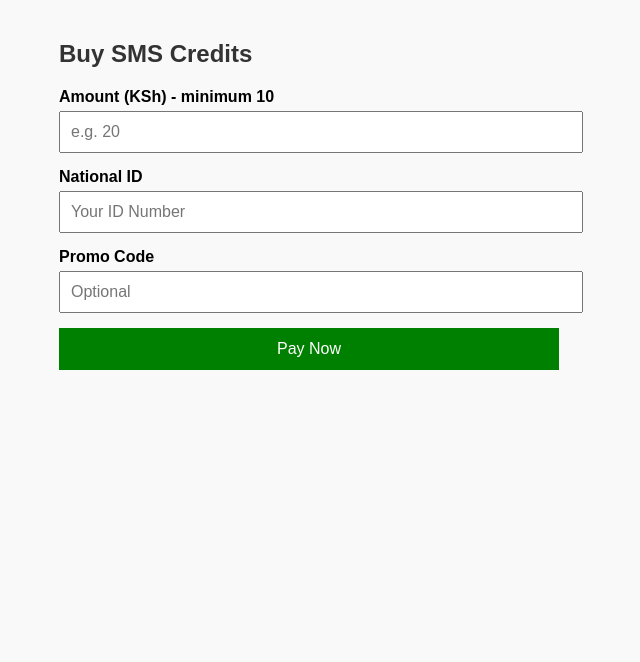
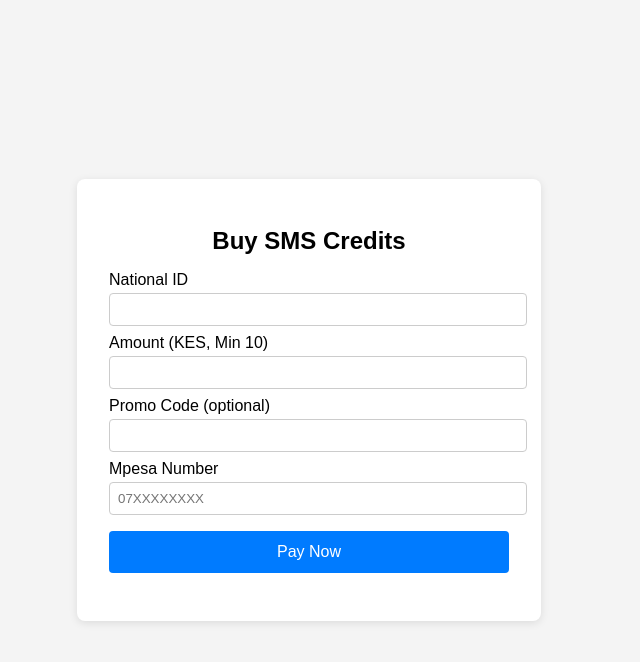
Before and after one commit to masomodigital/BUY-CREDITS-PAGE, a plain HTML site: page index.html in a window 1280 px wide. Shown: the whole page, without its empty margins (331-971 px from the left). Drawn offline with Linux system fonts and the light colour scheme.

Commit message:
Update index.html

```diff
--- a/index.html
+++ b/index.html
@@ -1,104 +1,91 @@
 <!DOCTYPE html>
 <html lang="en">
 <head>
-  <meta charset="UTF-8" />
-  <meta name="viewport" content="width=device-width, initial-scale=1" />
-  <title>Buy SMS Credits</title>
+  <meta charset="UTF-8">
+  <meta name="viewport" content="width=device-width, initial-scale=1.0">
+  <title>Buy SMS Credits | Masomo</title>
   <style>
-    body {
-      font-family: Arial, sans-serif;
-      background: #f9f9f9;
-      padding: 20px;
-      max-width: 500px;
-      margin: auto;
-    }
-    h2 {
-      color: #333;
-    }
-    .form-group {
-      margin-bottom: 15px;
-    }
-    label {
-      display: block;
-      margin-bottom: 5px;
-      font-weight: bold;
-    }
-    input {
-      width: 100%;
-      padding: 10px;
-      font-size: 16px;
-    }
-    button {
-      padding: 12px;
-      background-color: green;
-      color: white;
-      font-size: 16px;
-      border: none;
-      cursor: pointer;
-      width: 100%;
-    }
-    button:hover {
-      background-color: darkgreen;
-    }
-    #status {
-      margin-top: 20px;
-      font-weight: bold;
-      color: red;
-    }
+    body { font-family: Arial, sans-serif; background: #f4f4f4; margin: 0; padding: 0; display: flex; justify-content: center; align-items: center; min-height: 100vh; }
+    .container { background: #fff; padding: 2rem; border-radius: 8px; box-shadow: 0 2px 8px rgba(0,0,0,0.1); width: 100%; max-width: 400px; }
+    h1 { font-size: 1.5rem; margin-bottom: 1rem; text-align: center; }
+    label { display: block; margin-top: 0.5rem; }
+    input { width: 100%; padding: 0.5rem; margin-top: 0.25rem; border: 1px solid #ccc; border-radius: 4px; }
+    button { margin-top: 1rem; padding: 0.75rem; width: 100%; background: #007bff; color: #fff; border: none; border-radius: 4px; font-size: 1rem; cursor: pointer; }
+    button:disabled { background: #ccc; cursor: not-allowed; }
+    .message { margin-top: 1rem; text-align: center; }
+    .success { color: green; }
+    .error { color: red; }
   </style>
 </head>
 <body>
+  <div class="container">
+    <h1>Buy SMS Credits</h1>
+    <form id="paymentForm">
+      <label for="nationalId">National ID</label>
+      <input type="text" id="nationalId" name="nationalId" required>
 
-  <h2>Buy SMS Credits</h2>
+      <label for="amount">Amount (KES, Min 10)</label>
+      <input type="number" id="amount" name="amount" min="10" required>
 
-  <div class="form-group">
-    <label for="amount">Amount (KSh) - minimum 10</label>
-    <input type="number" id="amount" min="10" placeholder="e.g. 20" required />
+      <label for="promoCode">Promo Code (optional)</label>
+      <input type="text" id="promoCode" name="promoCode">
+
+      <label for="mpesaNumber">Mpesa Number</label>
+      <input type="tel" id="mpesaNumber" name="mpesaNumber" placeholder="07XXXXXXXX" required>
+
+      <button type="submit" id="payButton">Pay Now</button>
+    </form>
+    <div class="message" id="message"></div>
   </div>
 
-  <div class="form-group">
-    <label for="nationalId">National ID</label>
-    <input type="text" id="nationalId" placeholder="Your ID Number" required />
-  </div>
+  <script>
+    // TODO: Replace with your deployed Google Apps Script Web App URL
+    const WEB_APP_URL = 'https://script.google.com/macros/s/AKfycbz8olHuWB8My3EiecSDzQFyhzAlKEMOF6J92N3cEnPfF8aCsfyv1704eyCYSh5xaSf-rQ/exec';
 
-  <div class="form-group">
-    <label for="promoCode">Promo Code</label>
-    <input type="text" id="promoCode" placeholder="Optional" />
-  </div>
+    const form = document.getElementById('paymentForm');
+    const messageDiv = document.getElementById('message');
+    const payButton = document.getElementById('payButton');
 
-  <button onclick="redirectToPayment()">Pay Now</button>
+    form.addEventListener('submit', async (e) => {
+      e.preventDefault();
+      payButton.disabled = true;
+      messageDiv.textContent = 'Initiating payment...';
+      messageDiv.className = '';
 
-  <p id="status"></p>
-
-  <script>
-    function redirectToPayment() {
-      const amount = parseFloat(document.getElementById("amount").value);
-      const nationalId = document.getElementById("nationalId").value.trim();
-      const promoCode = document.getElementById("promoCode").value.trim();
-      const status = document.getElementById("status");
-
-      if (isNaN(amount) || amount < 10) {
-        status.textContent = "Please enter a valid amount (minimum 10 KSh).";
-        return;
-      }
-      if (!nationalId) {
-        status.textContent = "Please enter your National ID.";
-        return;
+      // Format Mpesa number to E.164
+      let mpesa = document.getElementById('mpesaNumber').value.trim();
+      if (mpesa.startsWith('0')) {
+        mpesa = '+254' + mpesa.substring(1);
+      } else if (!mpesa.startsWith('+')) {
+        mpesa = '+254' + mpesa;
       }
 
-      // Convert amount to cents (i.e., 100 = 10000)
-      const amountInCents = amount * 100;
+      const payload = {
+        nationalId: document.getElementById('nationalId').value.trim(),
+        amount: parseFloat(document.getElementById('amount').value),
+        promoCode: document.getElementById('promoCode').value.trim(),
+        mpesaNumber: mpesa
+      };
 
-      // Encode promo code and National ID as custom fields
-      const customFields = encodeURIComponent(`NationalID:${nationalId},PromoCode:${promoCode}`);
+      try {
+        const response = await fetch(WEB_APP_URL, {
+          method: 'POST',
+          headers: {
+            'Content-Type': 'application/json'
+          },
+          body: JSON.stringify(payload)
+        });
+        const result = await response.json();
 
-      // Build full Paystack payment link
-      const paystackLink = `https://paystack.shop/pay/bo8-zl65r3?amount=${amountInCents}&custom_fields=${customFields}`;
-
-      // Redirect to Paystack payment page
-      window.location.href = paystackLink;
-    }
+        messageDiv.textContent = result.message;
+        messageDiv.className = result.success ? 'success' : 'error';
+      } catch (err) {
+        messageDiv.textContent = 'An error occurred. Please try again.';
+        messageDiv.className = 'error';
+      } finally {
+        payButton.disabled = false;
+      }
+    });
   </script>
-
 </body>
-      </html>
+</html>
```
